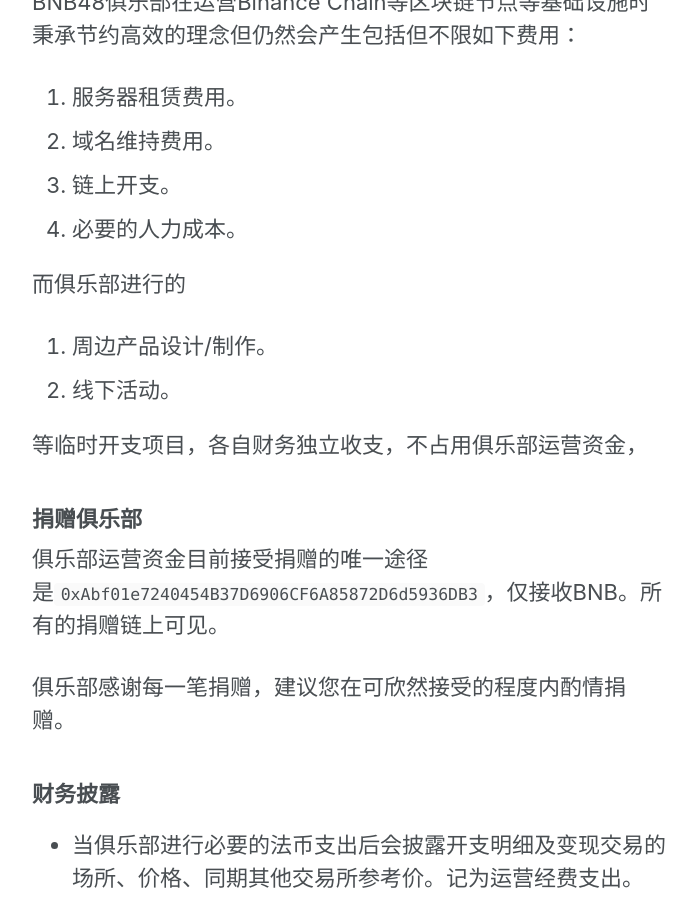
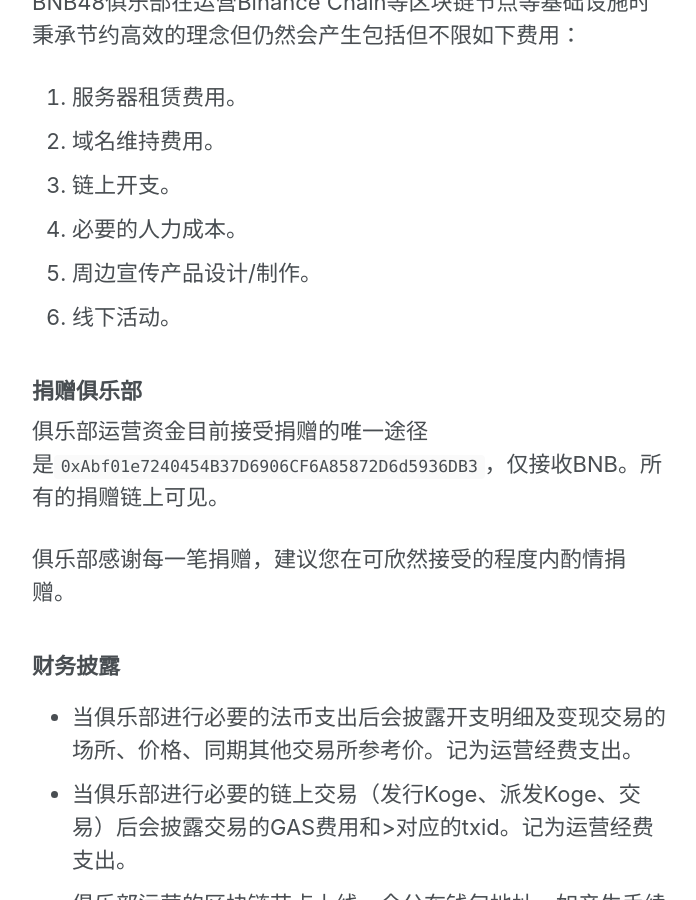
Before and after one commit to 48Club/BNB48Club.github.io, a Jekyll site: the page built from _pages/48finance.md, in a window 1280 px wide and 900 px high, scrolled down 324 px. Shown: the whole window, without its empty margins (290-986 px from the left). Built offline with Jekyll 4.4.1, drawn with Linux system fonts in a browser that asks for light colours.

Commit message:
cover all cost

```diff
--- a/_pages/48finance.md
+++ b/_pages/48finance.md
@@ -10,12 +10,8 @@
 1. 域名维持费用。
 1. 链上开支。
 1. 必要的人力成本。
-
-而俱乐部进行的
-1. 周边产品设计/制作。
+1. 周边宣传产品设计/制作。
 1. 线下活动。
-
-等临时开支项目，各自财务独立收支，不占用俱乐部运营资金，
 
 ### 捐赠俱乐部
 
```
